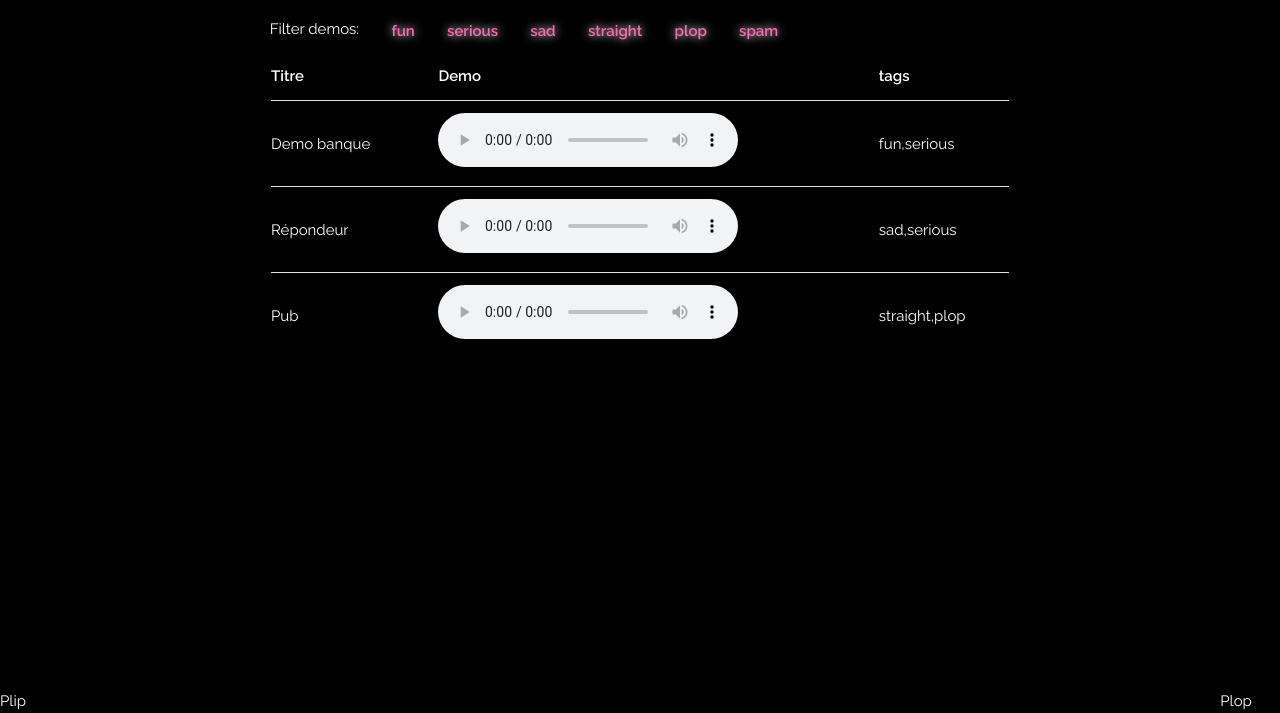
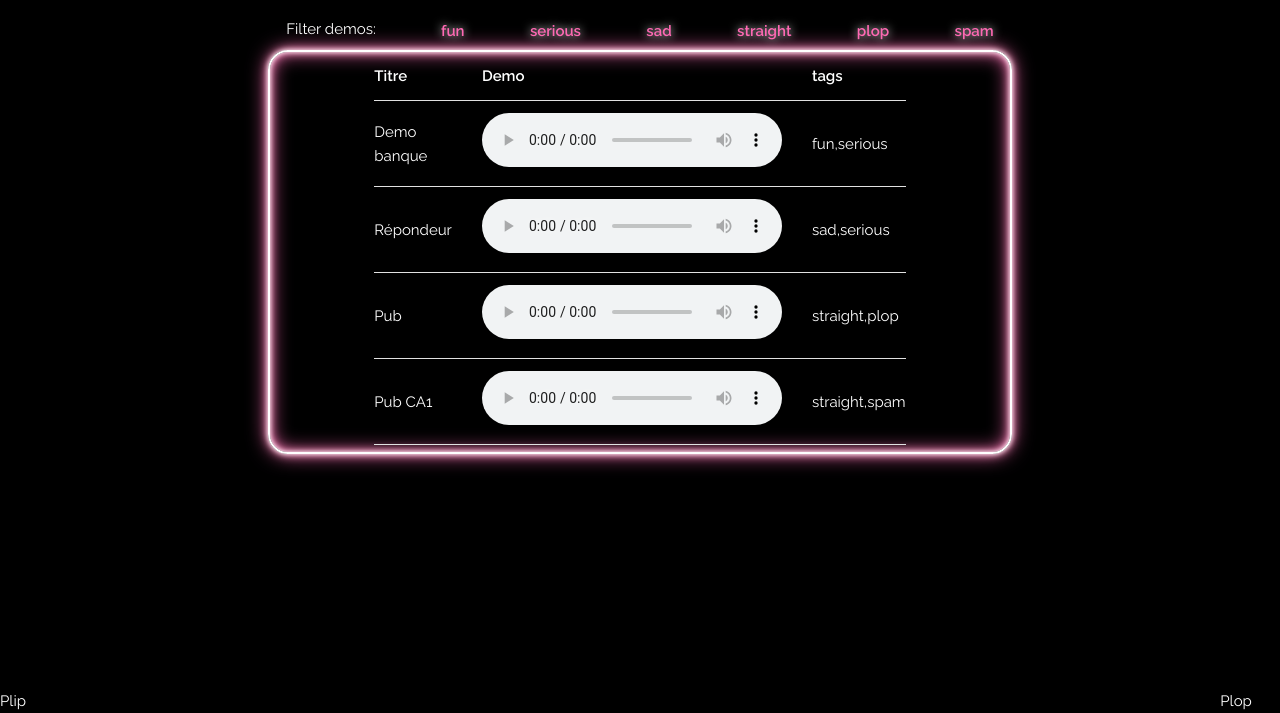
Before and after one commit to ElPhasme/mapesche11, an Eleventy site: page index.md in a window 1280 px wide. Shown: the part 87-800 px from the top of the page. Built offline with nearby package versions, Linux system fonts and the light colour scheme; Eleventy itself is replaced by a stand-in of ours; files that its build step writes are made by us from their sources.

Commit message:
center filters

```diff
--- a/_data/audioshorts.yaml
+++ b/_data/audioshorts.yaml
@@ -16,7 +16,7 @@
   tags: [straight,spam]
 - location: here4
   title: Pub CA3
-  tags: [straight,spam]
+  tags: [straight]
 - location: here4
   title: Pub CA4
   tags: [straight,spam]
--- a/css/custom.css
+++ b/css/custom.css
@@ -17,6 +17,7 @@ body {
   width: 70%;
   margin:auto;
   display:flex;
+  justify-content: space-evenly;
 }
 
 .tagFilters > input {
@@ -33,14 +34,18 @@ input[type="checkbox"]:checked + label {
 }
 
 label::before {
-display: inline-block;
+    display: inline-block;
     padding: 2px 6px 2px 2px;
     content: "\f063";
 }
 
 .tableWrap {
   height: 300px;
-  border: 2px solid black;
+  border: 2px solid white;
+  border-radius: 20px;
+  box-shadow: 0 0 5px white, 0 0 20px hotpink, 0 0 10px pink, inset 0 0 5px white, inset 0 0 20px hotpink, inset 0 0 10px pink;
   overflow: auto;
   margin:auto;
+  width: 70%;
+  height: 50vh;
 }
```
